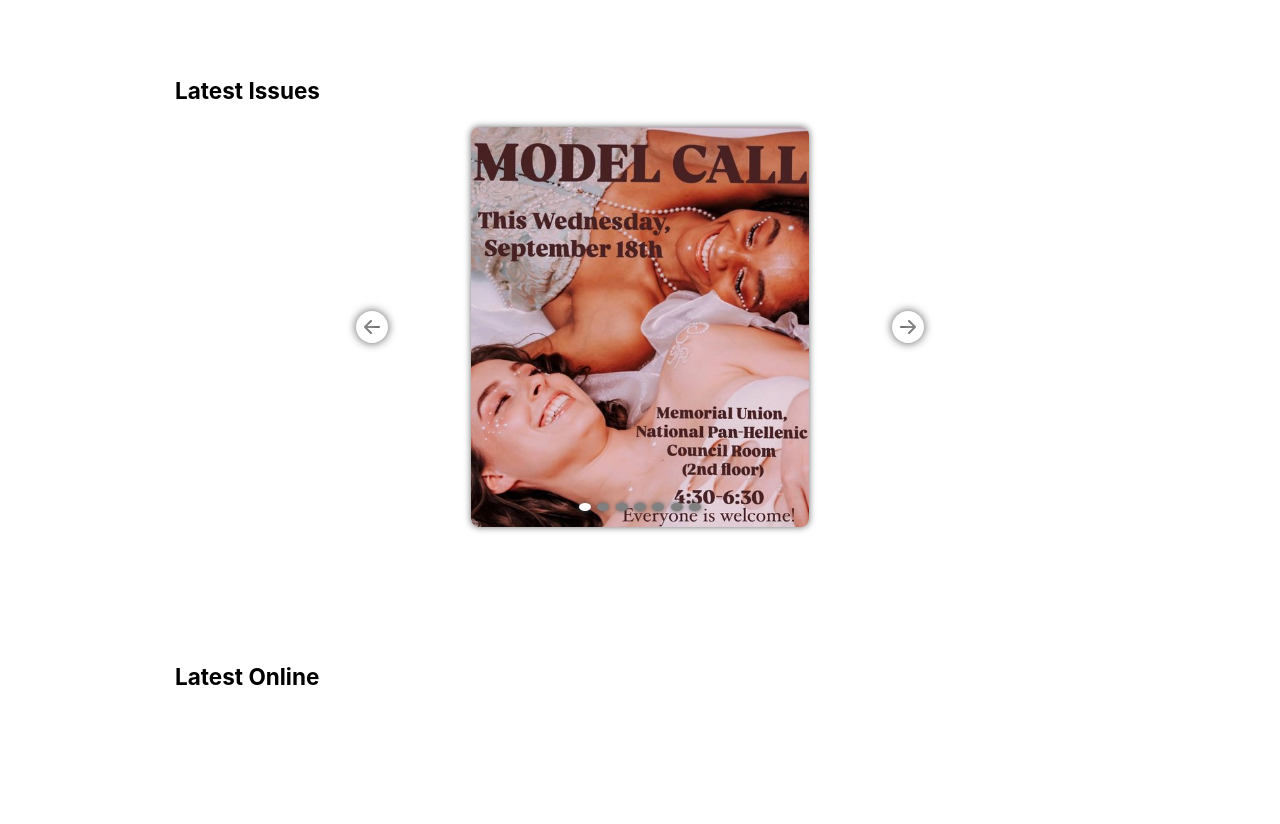
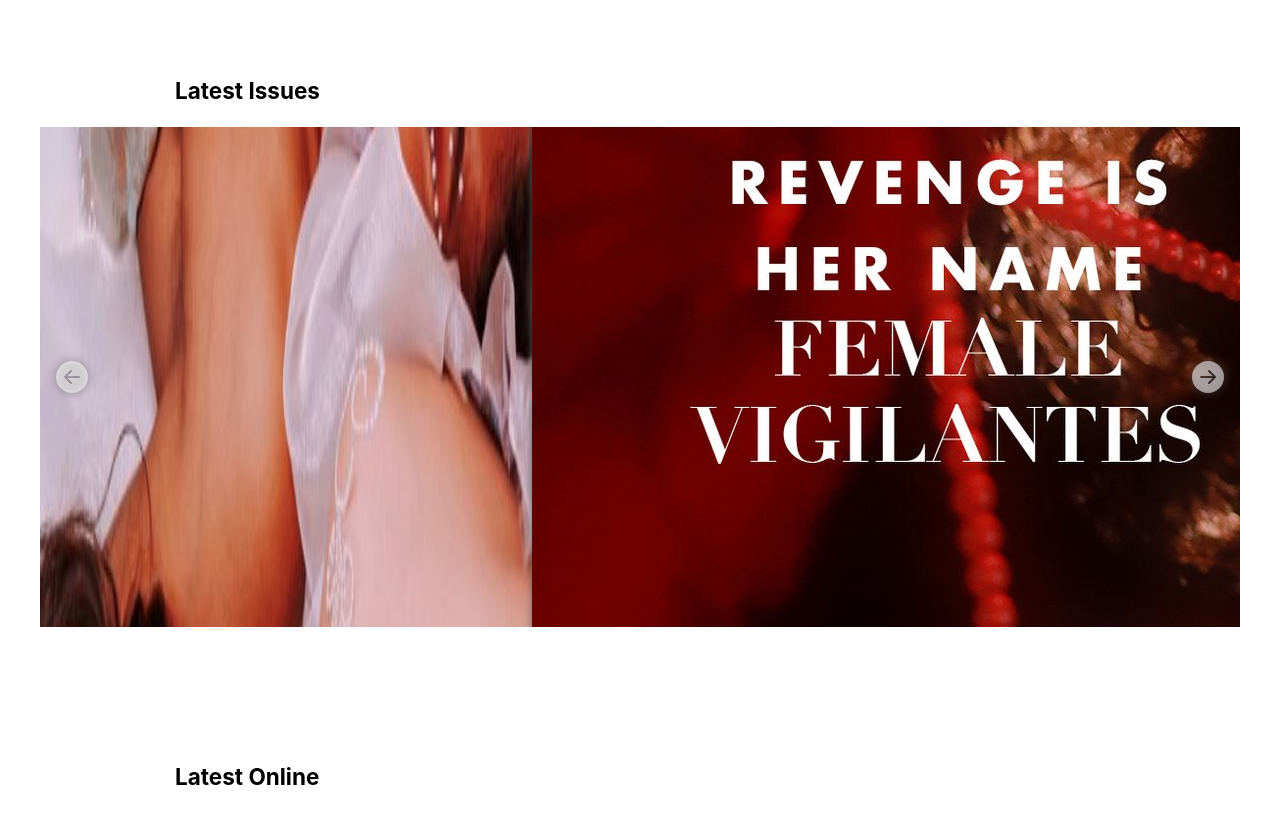
Before and after one commit to danhsiao/Moda, a React (Create React App) app: page / in a window 1280 px wide. Shown: the part 680-1504 px from the top of the page. Before the commit the page ends 1467 px from the top, so only its background shows below. Built offline with nearby package versions, Linux system fonts and the light colour scheme.

Commit message:
edited carousel, still needs fixing

```diff
--- a/src/components/ImageCarousel.css
+++ b/src/components/ImageCarousel.css
@@ -3,17 +3,37 @@
     display: flex;
     justify-content: center;
     align-items: center;
-    width: 600px;
-    height: 400px;
+    width: 100vw;
+    max-width: 1200px;
+    max-height: 500px;
+    overflow: hidden; /* Prevents overflow from images */
+}
+
+.carousel-inner {
+    display: flex;
+    transition: transform 0.5s ease; /* Smooth transition */
+    width: 100%;
+    max-height: 100%;
 }
 
 .slide {
     border-radius: 0.5rem;
     box-shadow: 0px 0px 7px #666;
-    width: auto;
+    flex: 0 0 33.33%; /* Adjust width for 3 images at a time */
+   /* height: auto; /* Allow height to adjust automatically */
+    max-height: 100%;
+    display: flex;
+    justify-content: center;
+    align-items: center;
+}
+
+.slide img {
+    width: 100%;
+    height: auto; /* Maintain aspect ratio */
+    object-fit: contain; /* Ensures the image covers the container without distortion */
+    border-radius: 0.5rem;
     max-width: 100%;
-    height: auto;
-    max-height: 100%;
+    max-height: 100%; /* Prevents stretching */
 }
 
 .slide-hidden {
@@ -25,7 +45,8 @@
     filter: drop-shadow(0px 0px 5px #555);
     width: 2rem;
     height: 2rem;
-    color: white;
+    color: rgba(255, 255, 255, 0.55);
+    z-index: 1;
 }
 
 .arrow:hover {
@@ -39,25 +60,3 @@
 .arrow-right {
     right: 1rem;
 }
-
-.indicators {
-    display: flex;
-    position: absolute;
-    bottom: 1rem;
-}
-
-.indicator {
-    background-color: white;
-    height: 0.5rem;
-    width: 0.5rem;
-    border-radius: 100%;
-    border: none;
-    outline: none;
-    box-shadow: 0px 0px 5px #555;
-    margin: 0 0.2rem;
-    cursor: pointer;
-}
-
-.indicator-inactive {
-    background-color: grey;
-}
--- a/src/components/ImageCarousel.jsx
+++ b/src/components/ImageCarousel.jsx
@@ -1,48 +1,93 @@
+// import React, { useState } from "react";
+// import { BsArrowLeftCircleFill, BsArrowRightCircleFill } from "react-icons/bs";
+
+// import "./ImageCarousel.css";
+
+// export const ImageCarousel = ({ data }) => {
+//   const [slide, setSlide] = useState(0);
+
+//   const nextSlide = () => {
+//     setSlide(slide === data.length - 1 ? 0 : slide + 1);
+//   };
+
+//   const prevSlide = () => {
+//     setSlide(slide === 0 ? data.length - 1 : slide - 1);
+//   };
+
+//   return (
+//     <div className="carousel">
+//       <BsArrowLeftCircleFill onClick={prevSlide} className="arrow arrow-left" />
+//       {data.map((item, idx) => {
+//         return (
+//           <img
+//             src={item.src}
+//             alt={item.alt}
+//             key={idx}
+//             className={slide === idx ? "slide" : "slide slide-hidden"}
+//           />
+//         );
+//       })}
+//       <BsArrowRightCircleFill
+//         onClick={nextSlide}
+//         className="arrow arrow-right"
+//       />
+//       <span className="indicators">
+//         {data.map((_, idx) => {
+//           return (
+//             <button
+//               key={idx}
+//               className={
+//                 slide === idx ? "indicator" : "indicator indicator-inactive"
+//               }
+//               onClick={() => setSlide(idx)}
+//             ></button>
+//           );
+//         })}
+//       </span>
+//     </div>
+//   );
+// };
 import React, { useState } from "react";
 import { BsArrowLeftCircleFill, BsArrowRightCircleFill } from "react-icons/bs";
-
 import "./ImageCarousel.css";
 
-export const ImageCarousel = ({ data }) => {
+export const ImageCarousel = ({ data, slidesToShow = 3}) => { // **Added slidesToShow prop, defaulting to 3**
   const [slide, setSlide] = useState(0);
 
   const nextSlide = () => {
-    setSlide(slide === data.length - 1 ? 0 : slide + 1);
+    setSlide((prev) => (prev + slidesToShow >= data.length ? 0 : prev + slidesToShow)); // **Updated logic for sliding by slidesToShow**
   };
 
   const prevSlide = () => {
-    setSlide(slide === 0 ? data.length - 1 : slide - 1);
+    setSlide((prev) => (prev - slidesToShow < 0 ? data.length - slidesToShow : prev - slidesToShow)); // **Updated logic for sliding by slidesToShow**
   };
 
   return (
     <div className="carousel">
       <BsArrowLeftCircleFill onClick={prevSlide} className="arrow arrow-left" />
-      {data.map((item, idx) => {
-        return (
+
+      <div className="carousel-inner" style={{transform: `translateX(-${(slide / data.length) * 100}%)` }}>
+        {data.map((item, idx) => (
           <img
             src={item.src}
             alt={item.alt}
             key={idx}
-            className={slide === idx ? "slide" : "slide slide-hidden"}
+            className="slide"
+            style={{flex: `0 0 ${100 / slidesToShow}%`}} // **Adjusted slide width to display multiple items**
           />
-        );
-      })}
-      <BsArrowRightCircleFill
-        onClick={nextSlide}
-        className="arrow arrow-right"
-      />
+        ))}
+      </div>
+
+      <BsArrowRightCircleFill onClick={nextSlide} className="arrow arrow-right" />
+
       <span className="indicators">
-        {data.map((_, idx) => {
-          return (
-            <button
-              key={idx}
-              className={
-                slide === idx ? "indicator" : "indicator indicator-inactive"
-              }
-              onClick={() => setSlide(idx)}
-            ></button>
-          );
-        })}
+        {Array.from({ length: Math.ceil(data.length / slidesToShow) }).map((_, idx) => (
+          <button
+            key={idx}
+            className={slide / slidesToShow === idx ? "indicator" : "indicator indicator-inactive"}
+            onClick={() => setSlide(idx * slidesToShow)} // **Updated indicator logic for multiple slides**
+          ></button>
+        ))}
       </span>
     </div>
   );
```
